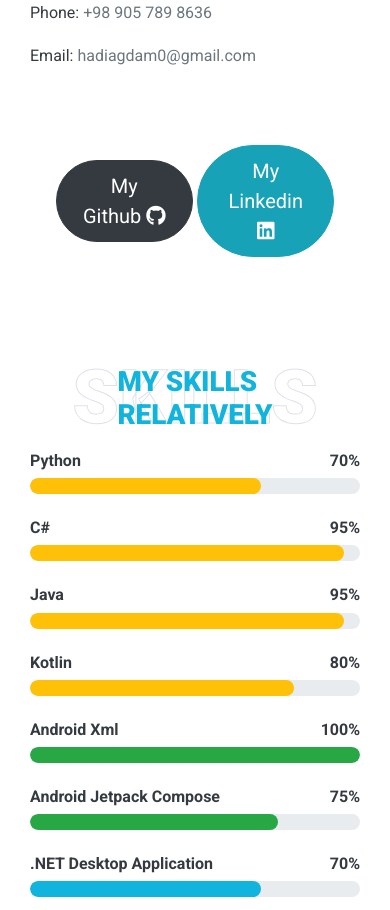
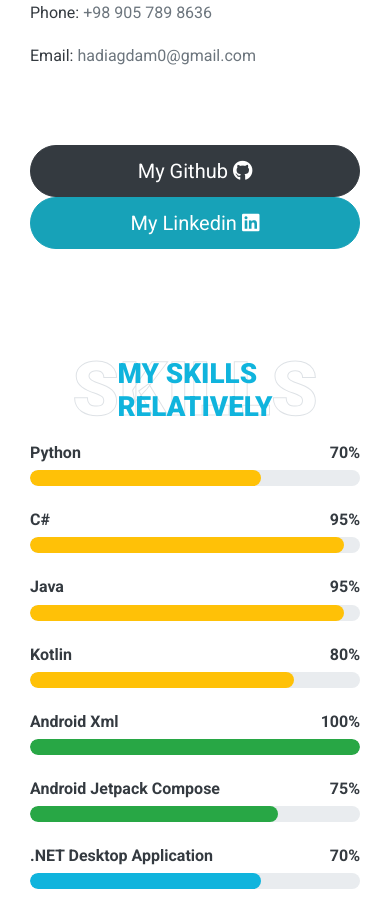
Before and after one commit to HadiAgdam/HadiAgdam, a plain HTML site: page index.html in a window 390 px wide. Shown: the part 1849-2759 px from the top of the page. Drawn offline with nearby package versions, Linux system fonts and the light colour scheme.

Commit message:
made github and linkedin button responsive

```diff
--- a/index.html
+++ b/index.html
@@ -131,11 +131,11 @@
                     <br/>
 
                     <div class="text-center">
-                    <a class="btn btn-dark btn-lg col-5" href="https://github.com/HadiAgdam">
+                    <a class="btn btn-dark btn-lg col-sm-5 col-md-5 col-lg-5" href="https://github.com/HadiAgdam">
                         My Github
                         <i class="fab fa-github"></i>
                     </a>
-                    <a class="btn btn-info btn-lg col-5" href="https://www.linkedin.com/in/HadiAgdam/">
+                    <a class="btn btn-info btn-lg col-sm-5 col-md-5 col-lg-5" href="https://www.linkedin.com/in/HadiAgdam/">
                         My Linkedin
                         <i class="fab fa-linkedin"></i>
                     </a>
```
